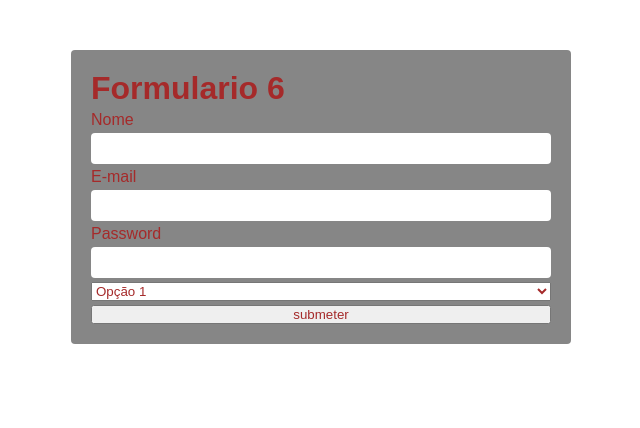
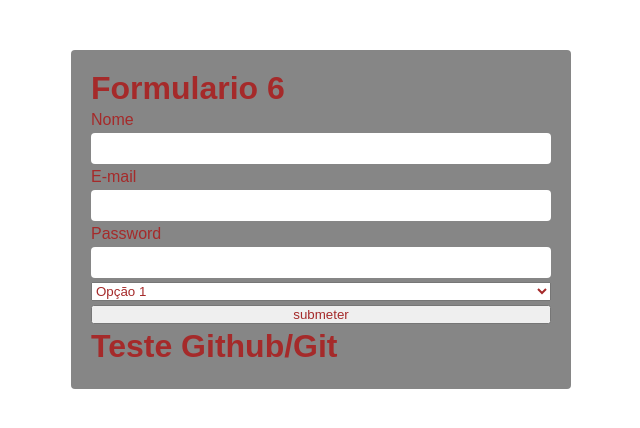
Before and after one commit to eltonapsantos10/formulario-7, a plain HTML site: page index.html in a window 1280 px wide. Shown: the whole page, without its empty margins (319-959 px from the left). Drawn offline with Linux system fonts and the light colour scheme.

Commit message:
inclusão da tag h1
inclusão da tag h1

```diff
--- a/index.html
+++ b/index.html
@@ -27,6 +27,8 @@
 
         <input type="button" value="submeter">
 
+        <h1>Teste Github/Git<h1>
+
     </form>
 </body>
 </html>
```
